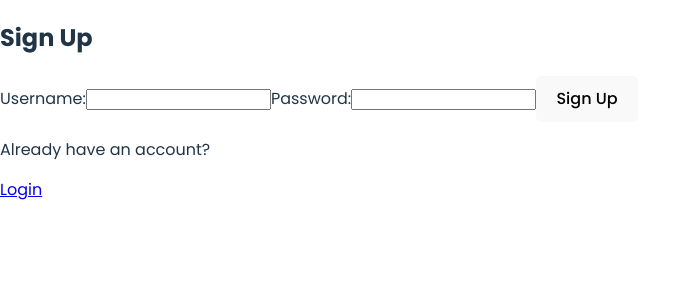
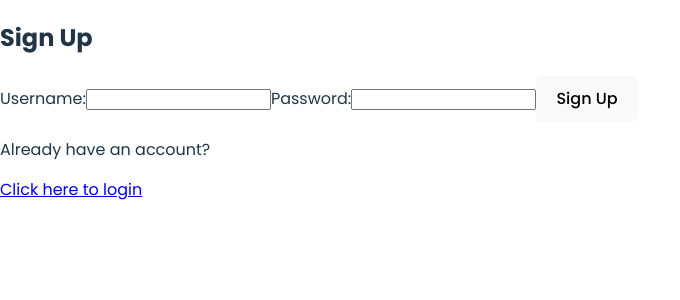
Before and after one commit to christinelinster/task-trackr, a React (Vite) app in the folder client/: page /signup in a window 1280 px wide. Shown: the top 300 px of the page, without its empty margins (0-680 px from the left). Built offline with nearby package versions, Linux system fonts and the light colour scheme.

Commit message:
update copy on login pages

```diff
--- a/client/src/pages/Login.jsx
+++ b/client/src/pages/Login.jsx
@@ -77,7 +77,7 @@
         </label>
         <button type="submit">Login</button>
         <p>Don&apos;t have an account?</p>
-        <a href="/signup">Click here to Register</a>
+        <a href="/signup">Click here to register</a>
       </form>
     </div>
   );
--- a/client/src/pages/Signup.jsx
+++ b/client/src/pages/Signup.jsx
@@ -46,7 +46,7 @@
         </label>
         <button type="submit">Sign Up</button>
         <p>Already have an account?</p>
-        <a href="/login">Login</a>
+        <a href="/login">Click here to login</a>
       </form>
     </div>
   );
```
